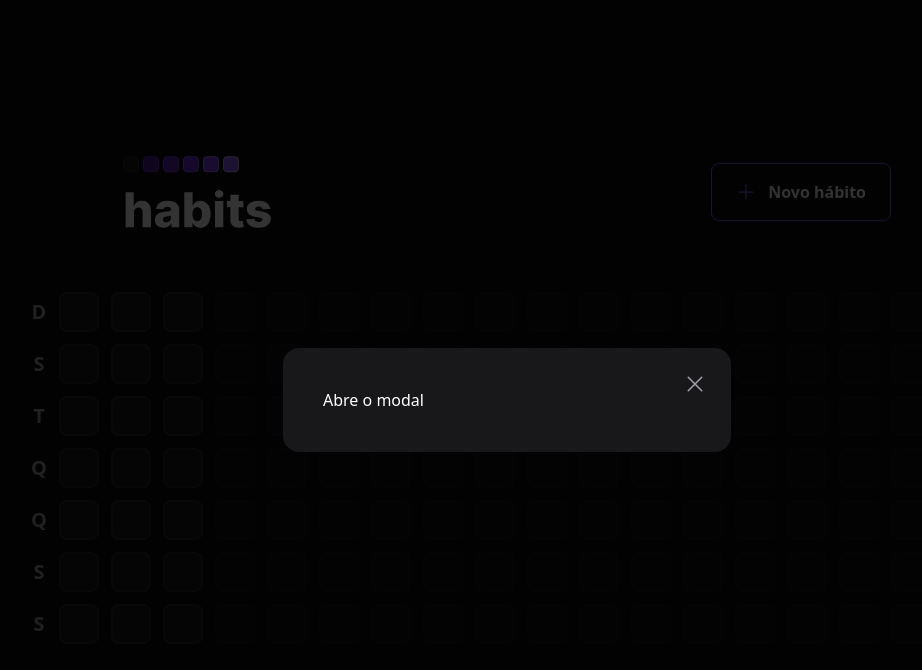
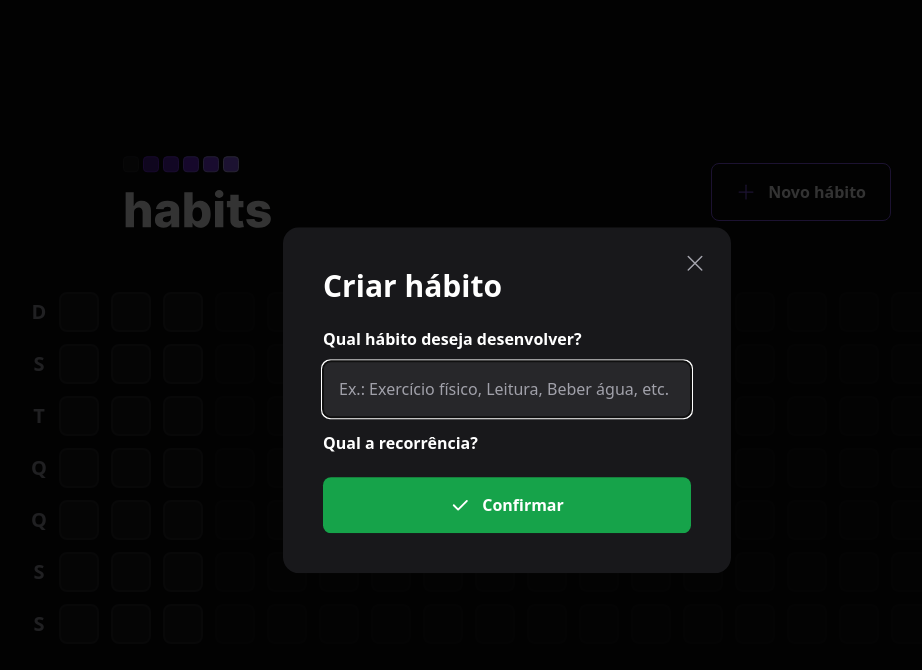
Before and after one commit to BrunasBarbosa/HabitsFrontend, a React (Vite) app: page / in a window 1280 px wide. Both pictures are taken after a click on the button "Novo hábito". Shown: the top 670 px of the page, without its empty margins (133-1055 px from the left). Built offline with nearby package versions, Linux system fonts and the light colour scheme.

Commit message:
style modal

```diff
--- a/src/components/Header.tsx
+++ b/src/components/Header.tsx
@@ -1,4 +1,5 @@
 import * as Dialog from '@radix-ui/react-dialog';
+import { NewHabitForm } from './NewHabitForm';
 import logoImage from '../assets/logo.svg';
 import { Plus, X } from 'phosphor-react';
 
@@ -23,7 +24,11 @@
             <Dialog.Close className="absolute right-6 top-6 text-zinc-400 hover:text-zinc-200">
               <X size={24} aria-label="Fechar"/>
             </Dialog.Close>
-            Abre o modal
+            <Dialog.Title className="text-3xl leading-tight font-extrabold">
+              Criar hábito
+            </Dialog.Title>
+
+            <NewHabitForm />
           </Dialog.Content>
         </Dialog.Portal>
       </Dialog.Root>
--- /dev/null
+++ b/src/components/NewHabitForm.tsx
@@ -0,0 +1,28 @@
+import { Check } from 'phosphor-react';
+
+export function NewHabitForm() {
+  return (
+    <form className="w-full flex flex-col mt-6">
+      <label htmlFor="title" className="font-semibold leading-tight">
+        Qual hábito deseja desenvolver?
+      </label>
+
+      <input
+        type="text"
+        id="title"
+        placeholder="Ex.: Exercício físico, Leitura, Beber água, etc."
+        className="p-4 rounded-lg mt-3 bg-zinc-800 text-white placeholder:text-zinc-400"
+        autoFocus
+      />
+
+      <label htmlFor="" className="font-semibold leading-tight mt-4">
+        Qual a recorrência?
+      </label>
+
+      <button type="submit" className="mt-6 rounded-lg p-4 flex items-center justify-center gap-3 font-semibold bg-green-600 hover:bg-green-500">
+        <Check size={20} weight="bold" />
+        Confirmar
+      </button>
+    </form>
+  );
+}
```
